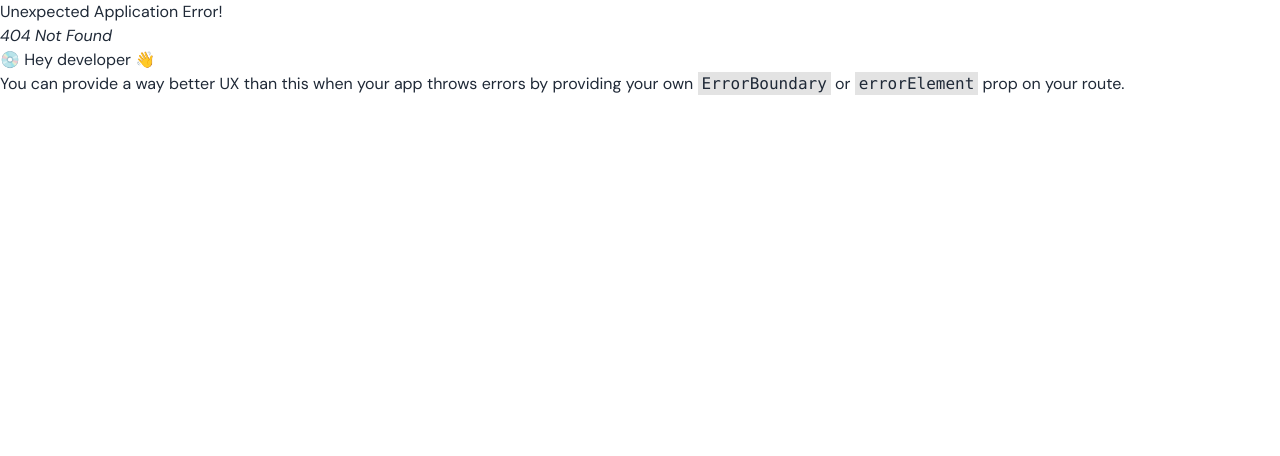
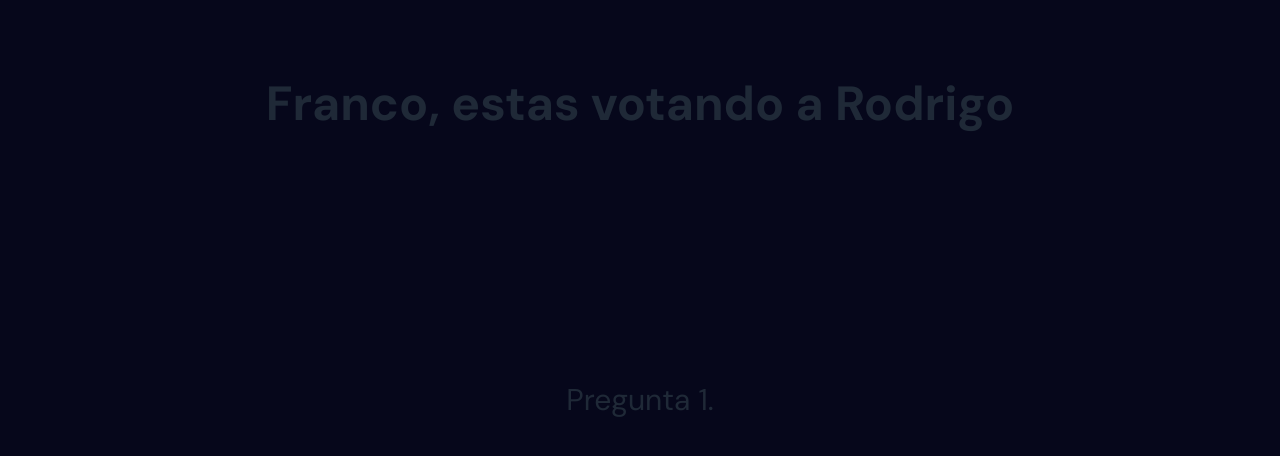
Before and after one commit to Jerick97/s14-17-t-java, a React (Vite) app in the folder frontend-nocountry-s14-17-t-java/: page /vote in a window 1280 px wide. Before the commit this address had no page. Shown: the top 456 px of the page. Built offline with nearby package versions, Linux system fonts and the light colour scheme.

Commit message:
feat(frontend):se agrego la page vote

```diff
--- /dev/null
+++ b/frontend-nocountry-s14-17-t-java/src/pages/vote/Vote.jsx
@@ -0,0 +1,25 @@
+import React from 'react'
+
+
+//Varianles para usuario que vota y a quien esta votando//
+const user = "Franco"
+const voting = "Rodrigo"
+
+
+const Vote = () => {
+  return (
+
+<div className="w-full h-screen flex items-center justify-center bg-[#06071B]">
+  <h1 className="text-5xl font-bold top-20 absolute">
+  <span className="">{user}</span>, estas votando a <span className=''> {voting} </span>
+  </h1>
+
+  <h2 className='text-3xl'>Pregunta 1.</h2>
+
+
+
+</div>
+  )
+}
+
+export default Vote
--- a/frontend-nocountry-s14-17-t-java/src/routes/router.jsx
+++ b/frontend-nocountry-s14-17-t-java/src/routes/router.jsx
@@ -1,6 +1,7 @@
 import { createBrowserRouter } from "react-router-dom";
 import Login from "../pages/auth/login/Login";
 import { PrivateRoute } from "./PrivateRoute";
+import Vote from "../pages/vote/Vote";
 
 export const router = createBrowserRouter([
   {
@@ -15,6 +16,10 @@ export const router = createBrowserRouter([
     path: "/login",
     element: <Login />,
   },
+  {
+    path: "/vote",
+    element: <Vote />,
+  },
 ]);
 
 export default router;
```
